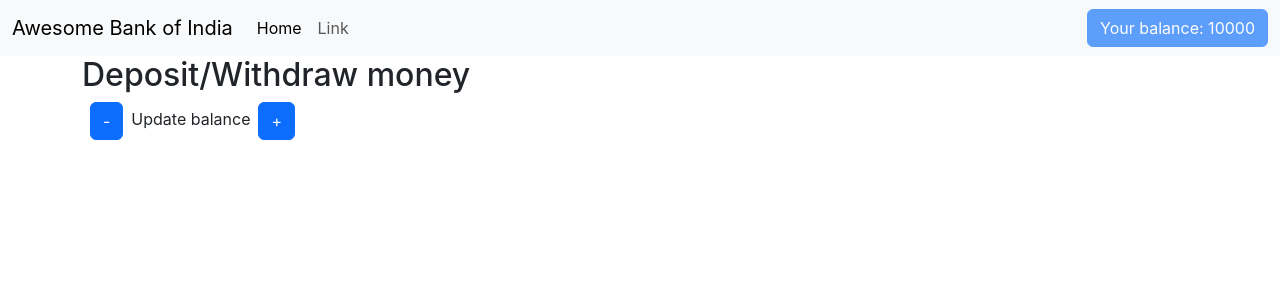
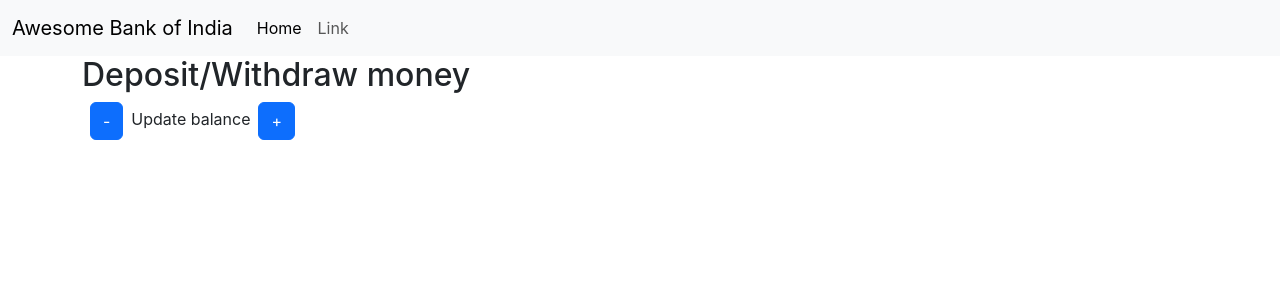
Before and after one commit to Sri-amxn/Redux-prac, a React (Create React App) app: page / in a window 1280 px wide. Shown: the top 300 px of the page. Built offline with nearby package versions, Linux system fonts and the light colour scheme.

Commit message:
accesing state

```diff
--- a/src/components/Navbar.js
+++ b/src/components/Navbar.js
@@ -1,6 +1,8 @@
 import React from 'react'
+import { useSelector } from 'react-redux'
 
 const Navbar = () => {
+    const amount = useSelector(state=> state.amount)
     return (
         <div>
             <nav className="navbar navbar-expand-lg navbar-light bg-light">
@@ -21,7 +23,6 @@ const Navbar = () => {
 
                     </ul>
                    <div>
-                    <button disabled={true} className="btn btn-primary">Your balance: 10000</button>
                    </div>
                 </div>
             </div>
```
